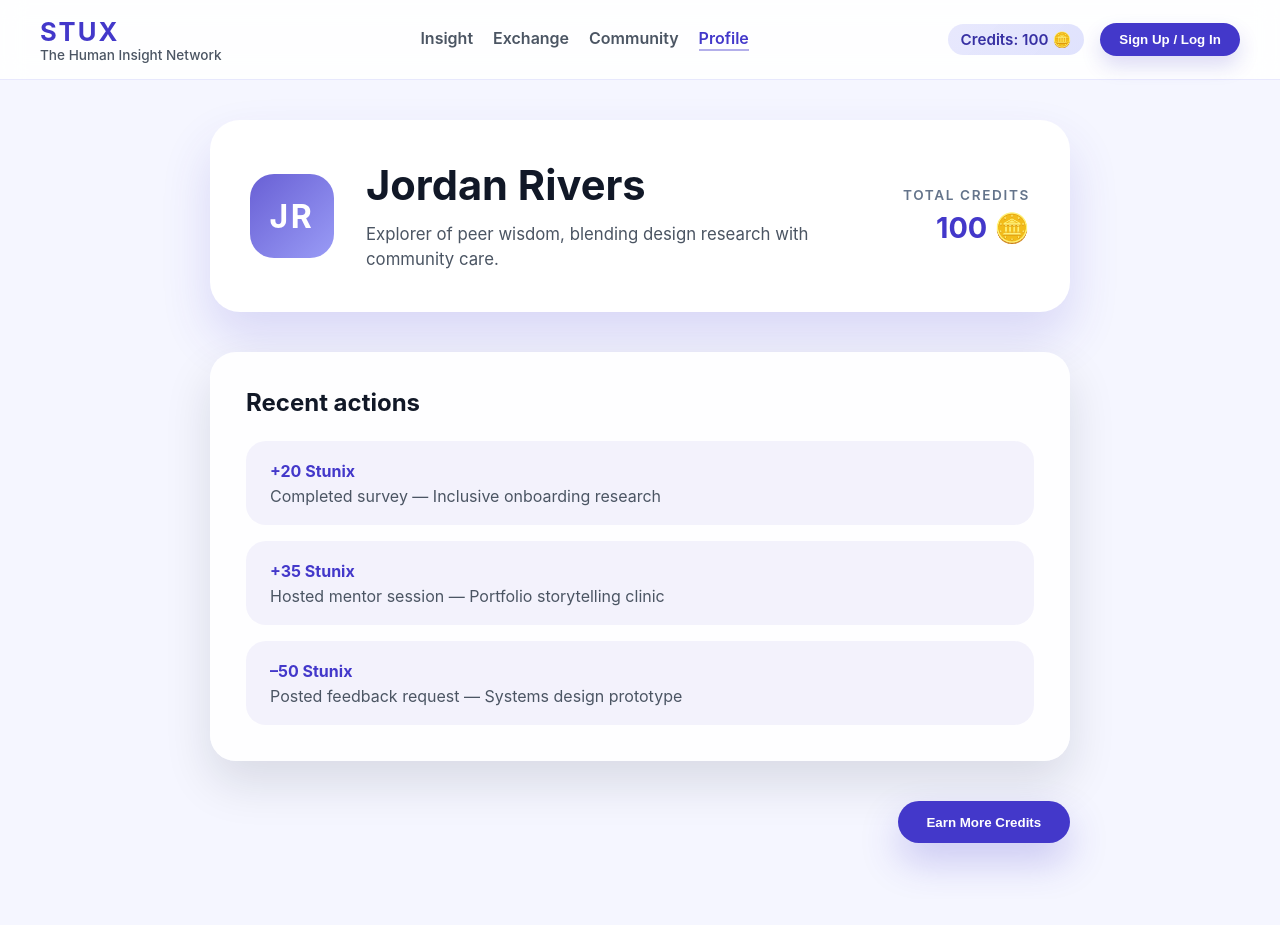
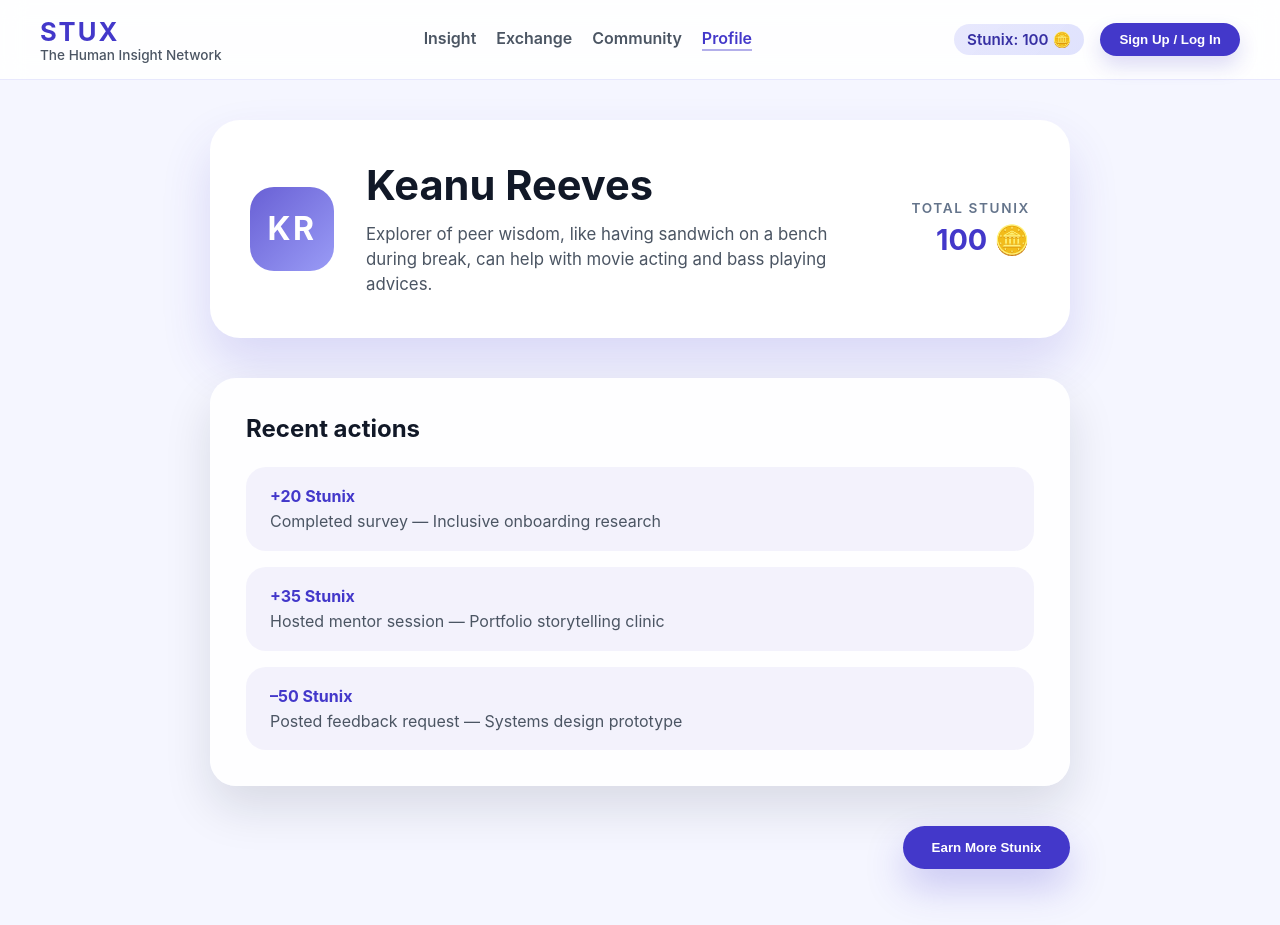
Before and after one commit to triek/stu-x, a Vue app: page /profile in a window 1280 px wide. Before the commit the page ends 899 px from the top, so only its background shows below. Built offline with nearby package versions, Linux system fonts and the light colour scheme.

Commit message:
minor modify, add comments

```diff
--- a/src/App.vue
+++ b/src/App.vue
@@ -5,11 +5,13 @@ import { RouterLink, RouterView } from 'vue-router'
 <template>
   <div class="app-shell">
     <header class="top-bar">
+      <!-- Logo -->
       <RouterLink to="/" class="brand">
         <span class="brand-icon">StuX</span>
         <span class="brand-subtitle">The Human Insight Network</span>
       </RouterLink>
 
+      <!-- Nav items -->
       <nav class="main-nav">
         <RouterLink to="/insight">Insight</RouterLink>
         <RouterLink to="/exchange">Exchange</RouterLink>
@@ -18,7 +20,7 @@ import { RouterLink, RouterView } from 'vue-router'
       </nav>
 
       <div class="right-actions">
-        <div class="credits-badge">Credits: 100 🪙</div>
+        <div class="stunix-badge">Stunix: 100 🪙</div>
         <button class="auth-btn" type="button">Sign Up / Log In</button>
       </div>
     </header>
@@ -110,7 +112,7 @@ import { RouterLink, RouterView } from 'vue-router'
   gap: 1rem;
 }
 
-.credits-badge {
+.stunix-badge {
   padding: 0.4rem 0.8rem;
   border-radius: 999px;
   background: linear-gradient(135deg, rgba(99, 102, 241, 0.15), rgba(129, 140, 248, 0.25));
--- a/src/views/HomeView.vue
+++ b/src/views/HomeView.vue
@@ -4,6 +4,7 @@ import { RouterLink } from 'vue-router'
 
 <template>
   <section class="home">
+    <!-- Banner -->
     <div class="hero">
       <p class="eyebrow">Built on Insight · Exchange · Community</p>
       <h1>Experience-powered learning, unlocked by the StuX network.</h1>
@@ -14,6 +15,7 @@ import { RouterLink } from 'vue-router'
       </div>
     </div>
 
+    <!-- 3 pillars -->
     <div class="pillars-grid">
       <RouterLink to="/insight" class="pillar-card insight">
         <span class="icon">💡</span>
@@ -35,18 +37,19 @@ import { RouterLink } from 'vue-router'
       </RouterLink>
     </div>
 
+    <!-- How it works -->
     <div class="how-it-works">
       <div class="step">
         <h3>1. Offer your insight</h3>
         <p>Answer a survey, review a draft, or host a mini-mentoring session.</p>
       </div>
       <div class="step">
-        <h3>2. Earn Stunix credits</h3>
-        <p>Each contribution rewards verified credits you can trust across the network.</p>
+        <h3>2. Earn Stunix stunix</h3>
+        <p>Each contribution rewards verified stunix you can trust across the network.</p>
       </div>
       <div class="step">
         <h3>3. Redeem trusted help</h3>
-        <p>Spend credits on feedback, study buddies, or community reflections when you need them.</p>
+        <p>Spend stunix on feedback, study buddies, or community reflections when you need them.</p>
       </div>
     </div>
   </section>
--- a/src/views/PillarView.vue
+++ b/src/views/PillarView.vue
@@ -9,9 +9,10 @@ const props = defineProps({
 })
 
 const pillarConfigs = {
+  // Insight card
   insight: {
     title: 'Insight',
-    icon: '��',
+    icon: '💡',
     accent: '#4338ca',
     description: 'Share or join surveys & feedback.',
     actionLabel: 'Join',
@@ -36,9 +37,11 @@ const pillarConfigs = {
       },
     ],
   },
+
+  // Exchange card
   exchange: {
     title: 'Exchange',
-    icon: '��',
+    icon: '🤝',
     accent: '#0f766e',
     description: 'Find mentors or trade study help.',
     actionLabel: 'Help',
@@ -63,6 +66,8 @@ const pillarConfigs = {
       },
     ],
   },
+
+  // Community card
   community: {
     title: 'Community',
     icon: '💬',
@@ -95,6 +100,7 @@ const pillarConfigs = {
 const config = computed(() => pillarConfigs[props.pillarKey] ?? pillarConfigs.insight)
 
 const showForm = ref(false)
+
 const formState = reactive({
   title: '',
   description: '',
@@ -119,6 +125,7 @@ const submitForm = () => {
 
 <template>
   <section class="pillar" :style="{ '--accent': config.accent }">
+    <!-- Banner -->
     <header class="pillar-header">
       <span class="pillar-icon">{{ config.icon }}</span>
       <div>
@@ -127,6 +134,7 @@ const submitForm = () => {
       </div>
     </header>
 
+    <!-- Feed cards -->
     <div class="feed">
       <article v-for="item in config.feed" :key="item.title" class="feed-card">
         <div class="feed-content">
@@ -140,13 +148,15 @@ const submitForm = () => {
       </article>
     </div>
 
+    <!-- Card buttons -->
     <footer class="page-actions">
       <button type="button" class="create-btn" @click="openForm">Create Post</button>
     </footer>
 
+    <!-- Create post -->
     <div v-if="showForm" class="modal-overlay" @click.self="closeForm">
       <form class="modal" @submit.prevent="submitForm">
-        <h2>Create a {{ config.title }} post</h2>
+        <h2>Create {{ config.title }} post</h2>
         <label>
           Title
           <input v-model="formState.title" type="text" placeholder="Give it a headline" />
--- a/src/views/ProfileView.vue
+++ b/src/views/ProfileView.vue
@@ -20,18 +20,20 @@ const recentActions = [
 
 <template>
   <section class="profile">
+    <!-- Identity card -->
     <div class="identity-card">
-      <div class="avatar">JR</div>
+      <div class="avatar">KR</div>
       <div class="identity-text">
-        <h1>Jordan Rivers</h1>
-        <p>Explorer of peer wisdom, blending design research with community care.</p>
+        <h1>Keanu Reeves</h1>
+        <p>Explorer of peer wisdom, like having sandwich on a bench during break, can help with movie acting and bass playing advices.</p>
       </div>
-      <div class="credit-total">
-        <span class="label">Total credits</span>
+      <div class="stunix-total">
+        <span class="label">Total stunix</span>
         <span class="value">100 🪙</span>
       </div>
     </div>
 
+    <!-- Activity card -->
     <div class="activity-card">
       <h2>Recent actions</h2>
       <ul>
@@ -42,7 +44,7 @@ const recentActions = [
       </ul>
     </div>
 
-    <button type="button" class="earn-btn">Earn More Credits</button>
+    <button type="button" class="earn-btn">Earn More Stunix</button>
   </section>
 </template>
 
@@ -91,13 +93,13 @@ const recentActions = [
   line-height: 1.5;
 }
 
-.credit-total {
+.stunix-total {
   display: grid;
   gap: 0.4rem;
   text-align: right;
 }
 
-.credit-total .label {
+.stunix-total .label {
   font-size: 0.85rem;
   font-weight: 600;
   letter-spacing: 0.12em;
@@ -105,7 +107,7 @@ const recentActions = [
   color: #64748b;
 }
 
-.credit-total .value {
+.stunix-total .value {
   font-size: 1.8rem;
   font-weight: 700;
   color: #4338ca;
@@ -176,7 +178,7 @@ const recentActions = [
     text-align: center;
   }
 
-  .credit-total {
+  .stunix-total {
     text-align: center;
   }
 
```
Also changed, not shown: index.html (+11 -5 lines), 1 other file (tests, documents, lock files or other folders).
